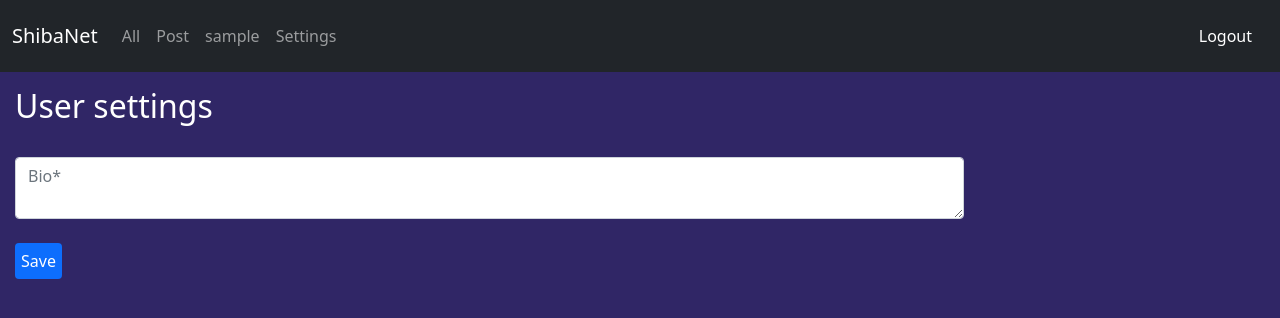
After one commit to redpenguinyt/ShibaNet, a Flask app: page /settings in a window 1280 px wide. The commit adds this page. Shown: the top 318 px of the page. Run offline with Flask 2, Linux system fonts and the light colour scheme; the visitor is signed in with stand-in values (Sample User, id 1); data that the repository does not hold is empty; some libraries are stand-ins or nearby versions.

Commit message:
delete, edit posts follow users

```diff
--- a/main.py
+++ b/main.py
@@ -1,18 +1,34 @@
 from flask import render_template, url_for, session, redirect, request
 import os, logging, datetime, flask_pymongo
+from flask_misaka import Misaka
 from utils.authutils import app, mongo
 from utils.utils import generate_id
 
 log = logging.getLogger('werkzeug')
 log.setLevel(logging.ERROR)
-
-# The basic website, includes login/logout, shows username on login
+Misaka(app)
 
 @app.route("/")
 def index():
-	recent_posts = mongo.db.posts.find().sort('timestamp', flask_pymongo.DESCENDING)
+	if not "username" in session:
+		return redirect(url_for("all"))
+
+	following = mongo.db.users.find_one({"name": session["username"]})["following"]
+	following.append(session["username"])
+
+	recent_posts = mongo.db.posts.find(
+		{"author": {"$in": following}}
+	).sort('timestamp', flask_pymongo.DESCENDING)
 
 	return render_template("home.html", posts=recent_posts)
+
+@app.route("/all")
+def all():
+	all_posts = mongo.db.posts.find().sort('timestamp', flask_pymongo.DESCENDING)
+
+	return render_template("home.html", posts=all_posts)
+
+# Posts
 
 @app.route("/submit", methods=["POST","GET"])
 def submit():
@@ -45,19 +61,110 @@ def view_post(post_id):
 	clean_time = post["timestamp"].strftime("%A %-dth %B %Y at %H:%M")
 	return render_template("post/view.html", post=post, timestamp=clean_time)
 
-@app.route("/user/<username>")
+@app.route("/post/<post_id>/delete")
+def delete_post(post_id):
+	if not "username" in session:
+		return redirect(url_for("login"))
+
+	post = mongo.db.posts.find_one({"_id": post_id})
+
+	if not post:
+		return render_template("message.html",title="404",body="Coudn't find what you were looking for!")
+
+	if post["author"] == session["username"]:
+		mongo.db.posts.delete_one({"_id": post_id})
+	else:
+		return render_template("message.html",title="Cannot delete",body="You can't delete that!")
+
+	return redirect(url_for("view_user",username=post["author"]))
+
+@app.route("/post/<post_id>/edit", methods=["POST","GET"])
+def edit_post(post_id):
+	if not "username" in session:
+		return redirect(url_for("login"))
+
+	post = mongo.db.posts.find_one({"_id": post_id})
+
+	if post["author"] != session["username"]:
+		return render_template("message.html",title="Cannot edit",body="You can't edit that!")
+
+	if request.method == "GET":
+		return render_template("post/submit.html", edit_post=post)
+
+	mongo.db.posts.find_one_and_update(
+		{'_id': post_id},
+		{'$set': {
+			'title': request.form["title"],
+			"body": request.form["body"]
+			}
+		}
+	)
+
+	return redirect(url_for("view_post", post_id=post_id))
+
+# User
+
+@app.route("/user/<username>", methods=["POST","GET"])
 def view_user(username):
-	user = mongo.db.users.find_one({"name": username})
+	users = mongo.db.users
+	user = users.find_one({"name": username})
 	if not user:
 		return render_template("message.html",title="404",body="Coudn't find what you were looking for!")
+
+	following = False
+
+	if "username" in session:
+		following = username in users.find_one({"name": session["username"]})["following"]
 
 	user_posts = mongo.db.posts.find({"author":user["name"]}).sort('timestamp', flask_pymongo.DESCENDING)
 
 	return render_template(
 		"user/view.html",
-		username = user["name"],
-		user_posts = user_posts
+		user = user,
+		user_posts = user_posts,
+		following = following
 	)
+
+@app.route("/user/<username>/follow")
+def follow(username):
+	if not "username" in session:
+		return redirect(url_for("login"))
+
+	if username != session["username"]:
+		following_users = mongo.db.users.find_one({"name": session["username"]})["following"]
+
+		if username in following_users:
+			mongo.db.users.find_one_and_update(
+				{ "name": session["username"] },
+				{"$pull": {"following": username}}
+			)
+		else:
+			mongo.db.users.find_one_and_update(
+				{ "name": session["username"] },
+				{"$push": {"following": username}}
+			)
+
+	return redirect(url_for("view_user", username=username))
+
+@app.route("/settings", methods=["POST","GET"])
+def user_settings():
+	if not "username" in session:
+		return redirect(url_for("login"))
+
+	user = mongo.db.users.find_one({"name": session["username"]})
+
+	if request.method == "GET":
+		return render_template("user/settings.html", user=user)
+
+	mongo.db.users.find_one_and_update(
+		{'name': session["username"]},
+		{'$set': {
+			"bio": request.form["bio"]
+			}
+		}
+	)
+
+	return redirect(url_for("view_user", username=session["username"]))
 
 app.secret_key = os.environ["secret_key"]
 app.run(host='0.0.0.0', port=8080, debug=True)
--- a/pyproject.toml
+++ b/pyproject.toml
@@ -11,6 +11,7 @@ Flask = "^2.0.2"
 pymongo = {version = "^3.12.0", extras = ["srv"]}
 Flask-PyMongo = "^2.3.0"
 yagmail = "^0.14.260"
+Flask-Misaka = "^1.0.0"
 
 [tool.poetry.extras]
 srv = ["pymongo"]
--- a/static/css/style.css
+++ b/static/css/style.css
@@ -15,3 +15,14 @@ body {
   -ms-transform: translate(-50%, -50%);
   transform: translate(-50%, -50%);
 }
+.followButton {
+	text-align: right;
+	padding-right: 15px;
+}
+.btn {
+  border: none;
+  color: white;
+  padding: 6px 6px;
+  font-size: 16px;
+  cursor: pointer;
+}
--- a/templates/auth/register.html
+++ b/templates/auth/register.html
@@ -11,9 +11,9 @@
 		{% endif %}
 		<form action="" method="POST" class="form-signin">
 			<div class="form-group">
-				<input type="username" class="form-control" name="username" placeholder="Username" required><br>
+				<input type="username" pattern="[a-zA-Z0-9_]+" class="form-control" name="username" placeholder="Username" pattern=".{4,14}" required title='Minimum 4 characters, Maximum 14, Only use letters, numbers or the symbol "-"'><br>
 				<input type="email" class="form-control" name="email" placeholder="Email" required><br>
-				<input type="password" class="form-control" name="password" placeholder="Password" required><br>
+				<input type="password" class="form-control" name="password" placeholder="Password" pattern=".{4,}" required title="Password must be at least 4 characters"><br>
 				<input style="width: 100%" type="submit" class="btn btn-primary" value="Register" style="text-align: center;">
 			</div>
 		</form>
--- a/templates/base.html
+++ b/templates/base.html
@@ -1,10 +1,13 @@
 <html>
 	<head>
 		<link href="https://cdn.jsdelivr.net/npm/bootstrap@5.1.2/dist/css/bootstrap.min.css" rel="stylesheet" integrity="sha384-uWxY/CJNBR+1zjPWmfnSnVxwRheevXITnMqoEIeG1LJrdI0GlVs/9cVSyPYXdcSF" crossorigin="anonymous">
+		<link href="/static/css/style.css" rel="stylesheet">
+		<link rel="stylesheet" href="https://cdnjs.cloudflare.com/ajax/libs/font-awesome/4.7.0/css/font-awesome.min.css">
+
+		<meta name="description" content="The amazing social network that will not sell your data! Sign up and make a post today!">
 		<meta charset="utf-8">
-		<meta name="viewport"content="width=device-width, initial-scale=1">
-		<link href="/static/css/style.css" rel="stylesheet">
-		<link rel="canonical" href="https://getbootstrap.com/docs/5.1/examples/navbar-fixed/">
+		<meta name="viewport" content="width=device-width, initial-scale=1">
+		<meta name="keywords" content="ShibaNet, Social, network, social network, shibanet">
 	</head>
 	<body>
 {% if not hidenav %}
@@ -17,6 +20,9 @@
 				</button>
 				<div class="collapse navbar-collapse" id="navbarSupportedContent">
 					<ul class="navbar-nav me-auto mb-2 mb-lg-0">
+						<li class="nav-item">
+							<a class="nav-link" href="/all">All</a>
+						</li>
 						{% if "username" in session %}
 						<li class="nav-item">
 							<a class="nav-link" href="/submit">Post</a>
@@ -24,11 +30,14 @@
 						<li class="nav-item">
 							<a class="nav-link" href={{ url_for("view_user", username=session["username"]) }}>{{ session["username"] }}</a>
 						</li>
+						<li class="nav-item">
+							<a class="nav-link" href={{ url_for("user_settings") }}>Settings</a>
+						</li>
 						{% endif %}
 					</ul>
 					<span class="navbar-text">
 						{% if "username" in session %}
-        				<a class="nav-link" href="/logout">Logout</a>
+						<a class="nav-link" href="/logout" onclick="return confirm('Are you sure?')">Logout</a>
 						{% else %}
 						<a class="nav-link" href="/login">Login</a>
 						{% endif %}
--- /dev/null
+++ b/templates/user/settings.html
@@ -0,0 +1,16 @@
+{% extends "base.html" %}
+{% block content %}
+<title>Settings - ShibaNet</title>
+<h2>User settings</h2><br>
+{% if error %}
+<div class="alert alert-danger" role="alert">{{ error }}</div>
+{% endif %}
+
+<form action="{{ url_for('user_settings') }}" method="POST" class="form-signin">
+	<div class="form-group">
+		<textarea style="width: 75%" class="form-control" id="bio" name="bio" rows="2" placeholder="Bio*" maxlength="75">{{ user['bio'] }}</textarea>
+		<br>
+		<input type="submit" class="btn btn-primary" value="Save">
+	</div>
+</form>
+{% endblock %}
```
Also changed, not shown: templates/home.html (+9 -3 lines), templates/post/submit.html (+10 -1 lines), templates/post/view.html (+9 -2 lines), templates/user/view.html (+19 -3 lines), utils/authutils.py (+13 -5 lines), 1 other file.
